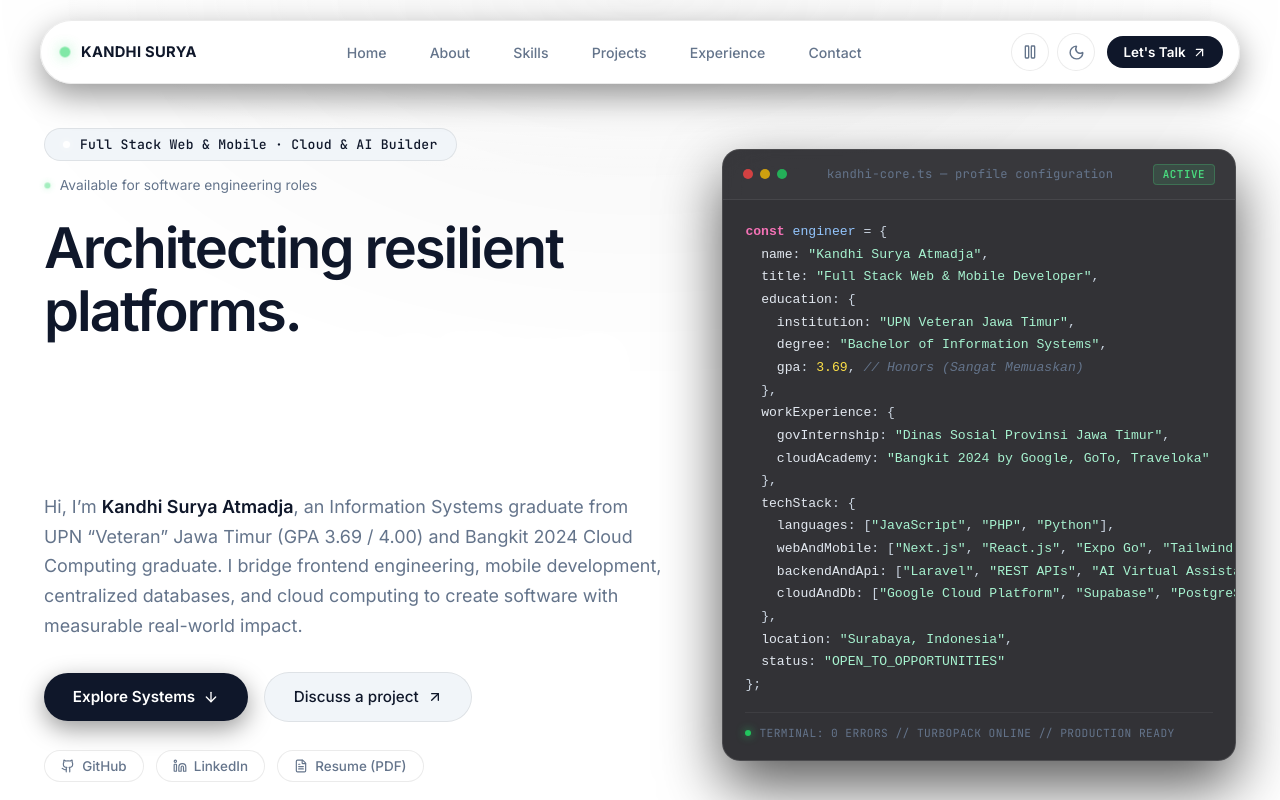
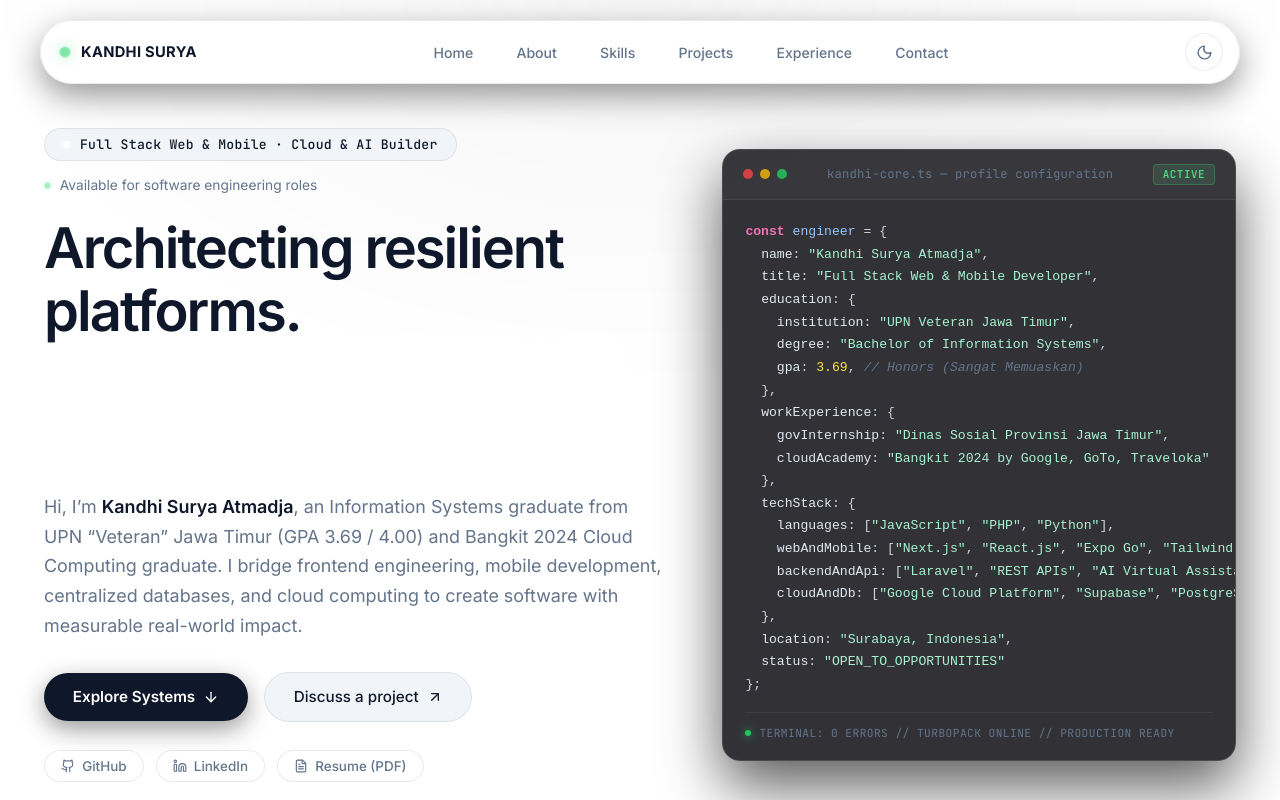
Before and after one commit to KandhiSurya/PortofolioKandhi, a Next.js app: page / in a window 1280 px wide. Shown: the top 800 px of the page. Built offline with nearby package versions, Linux system fonts and the light colour scheme.

Commit message:
feat: simplify navbar tools to only retain dark/light mode toggle

```diff
--- a/src/components/Navbar.tsx
+++ b/src/components/Navbar.tsx
@@ -2,24 +2,16 @@
 
 import React, { useState, useEffect } from 'react';
 import Link from 'next/link';
-import { Sun, Moon, Pause, Play, Menu, X, ArrowUpRight } from 'lucide-react';
+import { Sun, Moon, Menu, X } from 'lucide-react';
 import { useTheme } from '../context/ThemeContext';
 import styles from './Navbar.module.css';
 
 export default function Navbar() {
   const { theme, toggleTheme } = useTheme();
   const [isOpen, setIsOpen] = useState(false);
-  const [isMotionPaused, setIsMotionPaused] = useState(false);
   const [isScrolled, setIsScrolled] = useState(false);
 
   useEffect(() => {
-    // Check saved motion preference
-    const storedMotion = localStorage.getItem('motion_preference');
-    if (storedMotion === 'paused') {
-      setIsMotionPaused(true);
-      document.documentElement.setAttribute('data-motion', 'paused');
-    }
-
     const handleScroll = () => {
       setIsScrolled(window.scrollY > 40);
     };
@@ -27,18 +19,6 @@ export default function Navbar() {
     window.addEventListener('scroll', handleScroll, { passive: true });
     return () => window.removeEventListener('scroll', handleScroll);
   }, []);
-
-  const toggleMotion = () => {
-    const nextState = !isMotionPaused;
-    setIsMotionPaused(nextState);
-    if (nextState) {
-      document.documentElement.setAttribute('data-motion', 'paused');
-      localStorage.setItem('motion_preference', 'paused');
-    } else {
-      document.documentElement.removeAttribute('data-motion');
-      localStorage.setItem('motion_preference', 'normal');
-    }
-  };
 
   const toggleMenu = () => setIsOpen(!isOpen);
   const closeMenu = () => setIsOpen(false);
@@ -76,17 +56,6 @@ export default function Navbar() {
 
         {/* Action Tools */}
         <div className={styles.navbarTools}>
-          {/* Motion Pause Toggle */}
-          <button
-            type="button"
-            onClick={toggleMotion}
-            className={styles.toolBtn}
-            aria-label={isMotionPaused ? 'Play animations' : 'Pause animations'}
-            title={isMotionPaused ? 'Resume animations' : 'Pause animations'}
-          >
-            {isMotionPaused ? <Play size={16} /> : <Pause size={16} />}
-          </button>
-
           {/* Theme Toggle */}
           <button
             type="button"
@@ -97,17 +66,6 @@ export default function Navbar() {
           >
             {theme === 'dark' ? <Sun size={17} /> : <Moon size={17} />}
           </button>
-
-          {/* Let's Talk CTA */}
-          <a
-            href="https://wa.me/6282232601115?text=Hello%20Kandhi,%20I%20am%20interested%20in%20your%20portfolio"
-            target="_blank"
-            rel="noopener noreferrer"
-            className={styles.headerCta}
-          >
-            <span>Let&apos;s Talk</span>
-            <ArrowUpRight size={15} />
-          </a>
 
           {/* Mobile Menu Trigger */}
           <button
```
